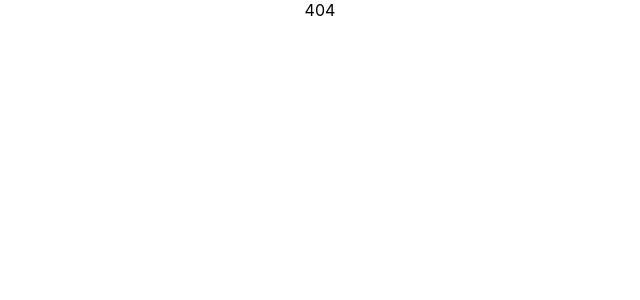
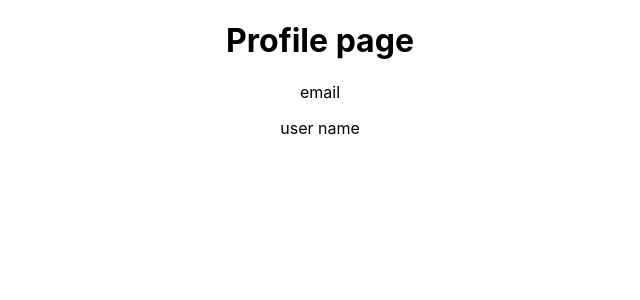
Before and after one commit to AzureKingStudios/azureking-notes, a React (Create React App) app in the folder client/: page /users/me in a window 1280 px wide. Shown: the top 300 px of the page, without its empty margins (320-960 px from the left). Built offline with nearby package versions, Linux system fonts and the light colour scheme.

Commit message:
Add profile component

```diff
--- a/client/src/App.js
+++ b/client/src/App.js
@@ -2,6 +2,7 @@ import React, { Component } from 'react';
 import {Route, Switch} from 'react-router-dom';
 import './App.css';
 import Login from './containers/Login';
+import Profile from './containers/Profile';
 
 class App extends Component {
   // Initialize state
@@ -18,6 +19,9 @@ class App extends Component {
           <Route path='/test' render={() => (
             <div>test route one</div>
           )}/>
+          <Route path='/users/me' render={() => (
+            <Profile/>
+          )}/>
           <Route render={() => (
             <div>404</div>
           )}/>
--- /dev/null
+++ b/client/src/containers/Profile.js
@@ -0,0 +1,16 @@
+import React, {Component} from 'react';
+
+class Profile extends Component {
+
+    render() {
+        return(
+            <div>
+                <h1>Profile page</h1>
+                <p>email</p>
+                <p>user name</p>
+            </div>
+        )
+    }
+}
+
+export default Profile;
```
